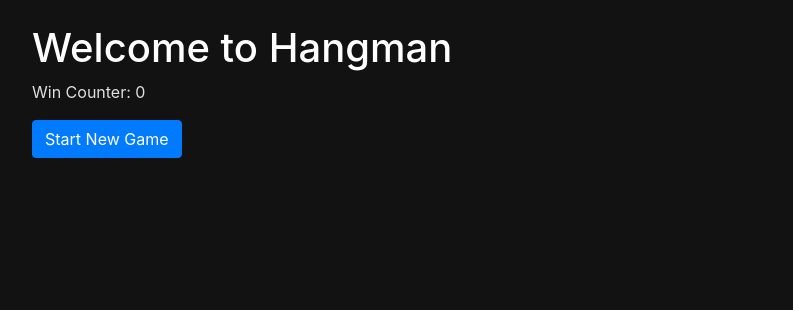
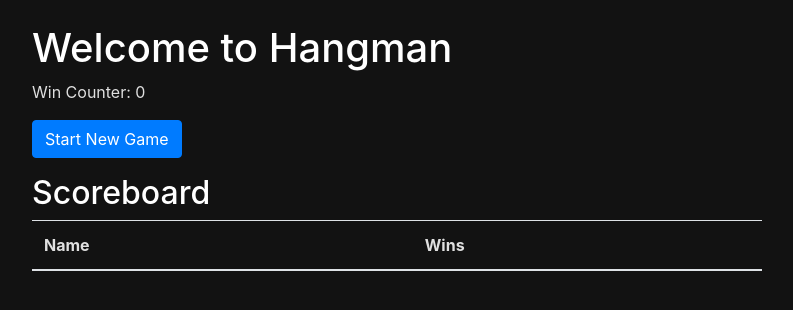
Before and after one commit to monkeyboyfr3sh/flask-blog-app, a Flask app: page /game in a window 1280 px wide. Shown: the part 56-366 px from the top of the page, without its empty margins (53-846 px from the left). Run offline with Flask 3, Linux system fonts and the light colour scheme; lists and menus that the app fills with data are empty; some libraries are stand-ins or nearby versions.

Commit message:
now have simple scoreboard and game tracking

```diff
--- a/flaskblog/game/routes.py
+++ b/flaskblog/game/routes.py
@@ -6,12 +6,15 @@ game = Blueprint('game', __name__)
 # List of words for Hangman
 WORD_LIST = ['PYTHON', 'FLASK', 'HANGMAN', 'COMPUTER', 'PROGRAMMING']
 
+# Initialize an in-memory scoreboard
+SCOREBOARD = []
+
 @game.route('/game')
 def game_home():
     # Initialize the win counter if not already set
     if 'win_counter' not in session:
         session['win_counter'] = 0
-    return render_template('game_home.html')
+    return render_template('game_home.html', scoreboard=SCOREBOARD)
 
 @game.route('/game/start')
 def start_game():
@@ -43,6 +46,29 @@ def play_game():
 
     return render_template('play_game.html', hangman=hangman)
 
+@game.route('/game/save_score', methods=['POST'])
+def save_score():
+    player_name = request.form['player_name']
+
+    # Get wins
+    wins = session['win_counter']
+
+    # Check if the player already exists in the scoreboard
+    for entry in SCOREBOARD:
+        if entry['name'] == player_name:
+
+            # Update entry
+            if wins > entry['wins']:
+                entry['wins'] = wins  # Update the existing player's score
+            break
+    else:
+        # If the player does not exist, add a new entry
+        SCOREBOARD.append({'name': player_name, 'wins': wins})
+
+    return redirect(url_for('game.start_game'))
+
+
+
 @game.route('/game/reset')
 def reset_game():
     # Reset the game and win counter
--- a/flaskblog/templates/game_home.html
+++ b/flaskblog/templates/game_home.html
@@ -4,4 +4,22 @@
     <h1>Welcome to Hangman</h1>
     <p>Win Counter: {{ session['win_counter'] }}</p> <!-- Display win counter -->
     <p><a href="{{ url_for('game.start_game') }}" class="btn btn-primary">Start New Game</a></p>
+
+    <h2>Scoreboard</h2>
+    <table class="table">
+        <thead>
+            <tr>
+                <th>Name</th>
+                <th>Wins</th>
+            </tr>
+        </thead>
+        <tbody>
+            {% for entry in scoreboard %}
+                <tr>
+                    <td>{{ entry.name }}</td>
+                    <td>{{ entry.wins }}</td>
+                </tr>
+            {% endfor %}
+        </tbody>
+    </table>
 {% endblock %}
--- a/flaskblog/templates/play_game.html
+++ b/flaskblog/templates/play_game.html
@@ -10,6 +10,12 @@
     {% if hangman.game_over() %}
         {% if hangman.status == "won" %}
             <p>Congratulations! You've won! The word was: {{ hangman.word }}</p>
+            <!-- Form to save the score -->
+            <form action="{{ url_for('game.save_score') }}" method="post">
+                <label for="player_name">Enter your name to save your score:</label>
+                <input type="text" name="player_name" required>
+                <button type="submit" class="btn btn-success">Save Score</button>
+            </form>
         {% elif hangman.status == "lost" %}
             <p>Game Over! You've lost! The word was: {{ hangman.word }}</p>
         {% endif %}
```
